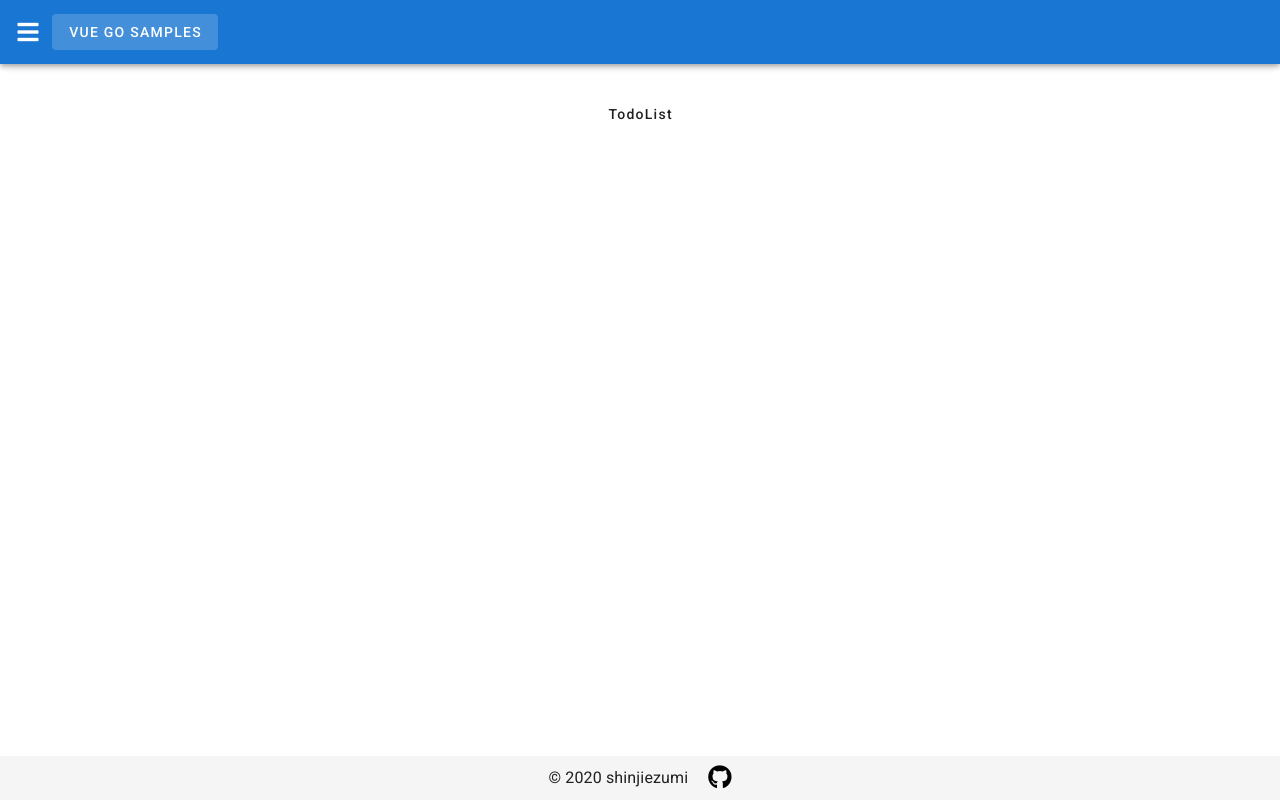
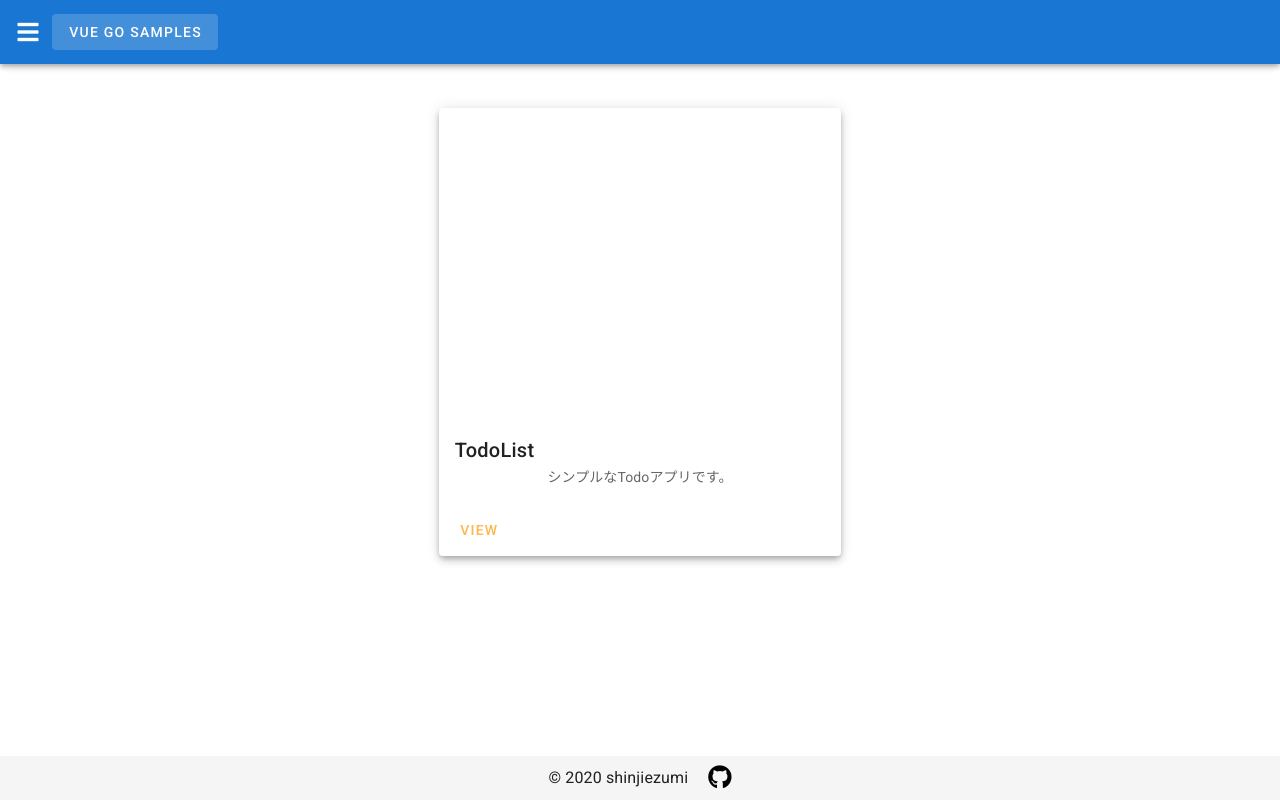
Before and after one commit to shinjiezumi/vue-go-samples, a Vue app in the folder src/front/: page / in a window 1280 px wide. Built offline with nearby package versions, Linux system fonts and the light colour scheme; no server answers.

Commit message:
トップページをカード化

```diff
--- /dev/null
+++ b/src/front/src/components/IntroduceAppCard.vue
@@ -0,0 +1,30 @@
+<template>
+  <v-col class="mb-4" cols="12" sm="4">
+    <v-card class="mx-auto" elevation="5">
+      <v-img src="/img/TodoList.png"/>
+      <v-card-title>{{appTitle}}</v-card-title>
+      <v-card-subtitle>{{appSubTitle}}</v-card-subtitle>
+      <v-card-actions>
+        <v-btn :to="appPath" color="orange lighten-2" text>View</v-btn>
+      </v-card-actions>
+    </v-card>
+  </v-col>
+</template>
+
+<script>
+export default {
+  props: {
+    "appTitle": {
+      type: String,
+    },
+    "appSubTitle": {
+      type: String,
+    },
+    "appPath": {
+      type: String,
+    },
+  }
+}
+
+
+</script>
--- a/src/front/src/views/Todo.vue
+++ b/src/front/src/views/Todo.vue
@@ -73,7 +73,7 @@
 
 <script>
 import { formatDate, generateTitle, parseDate, STATUS_UNAUTHORIZED } from "@/util";
-import TodoForm from "../components/TodoForm";
+import TodoForm from "../components/todo/TodoForm";
 
 export default {
   name: "Todo",
--- a/src/front/src/views/Top.vue
+++ b/src/front/src/views/Top.vue
@@ -1,20 +1,26 @@
 <template>
   <v-content>
-    <v-row class="text-center mt-5" align="center" justify="center">
-      <v-col class="mb-4" cols="12" sm="8">
-        <v-btn to="/todos" text class="text-none">TodoList</v-btn>
-      </v-col>
+    <v-row class="text-center mt-5 pa-3" align="center" justify="center">
+      <IntroduceAppCard
+          app-title="TodoList"
+          app-sub-title="シンプルなTodoアプリです。"
+          app-path="/todos"
+      />
     </v-row>
   </v-content>
 </template>
 
 <script>
-  import { generateTitle } from "@/util";
+import { generateTitle } from "@/util";
+import IntroduceAppCard from "../components/IntroduceAppCard.vue"
 
-  export default {
-    title: generateTitle('トップページ'),
-    name: "Top"
+export default {
+  name: "Top",
+  title: generateTitle('トップページ'),
+  components: {
+    IntroduceAppCard
   }
+}
 </script>
 
 <style scoped>
```
Also changed, not shown: src/front/public/img/TodoList.png (added), src/front/src/components/todo/TodoForm.vue (renamed from src/front/src/components/TodoForm.vue).
